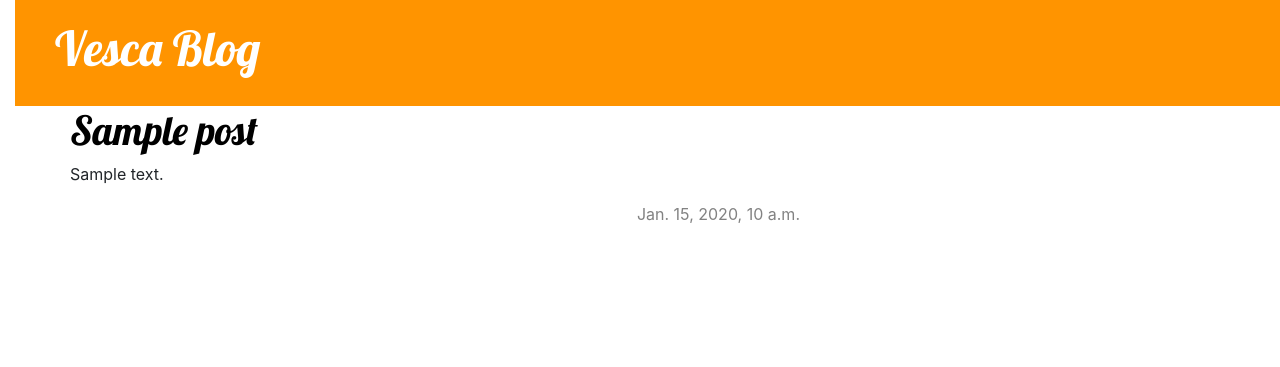
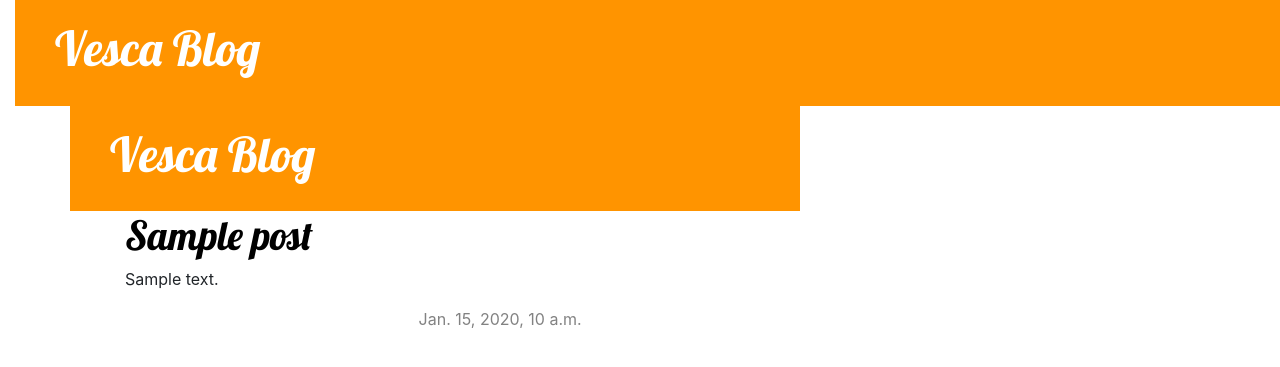
Before and after one commit to aquaerius/tryTen, a Django app: template src/blog/templates/blog/post_list.html in a window 1280 px wide. Shown: the top 367 px of the page. Run offline with Django 3.2, Linux system fonts and the light colour scheme; the template is opened without the code that fills it: most values are stand-ins (such as "Sample title", 1, 10 or a date in 2020); some libraries are stand-ins or nearby versions.

Commit message:
Update base.html

```diff
--- a/src/blog/templates/blog/base.html
+++ b/src/blog/templates/blog/base.html
@@ -7,7 +7,16 @@
     <link rel="stylesheet" href="{% static 'css/blog.css' %}">
 </head>
 <body>
-	{% block content %}
-	{% endblock %}
+    <div class='page-header' >
+        <h1><a href="/">Vesca Blog</a></h1>
+    </div>
+    <div class="content container">
+        <div class="row">
+            <div class="col-md-8">
+               {% block content %}
+	       {% endblock %}
+            </div>
+        </div>
+    </div>
 </body>
 </html>
```
